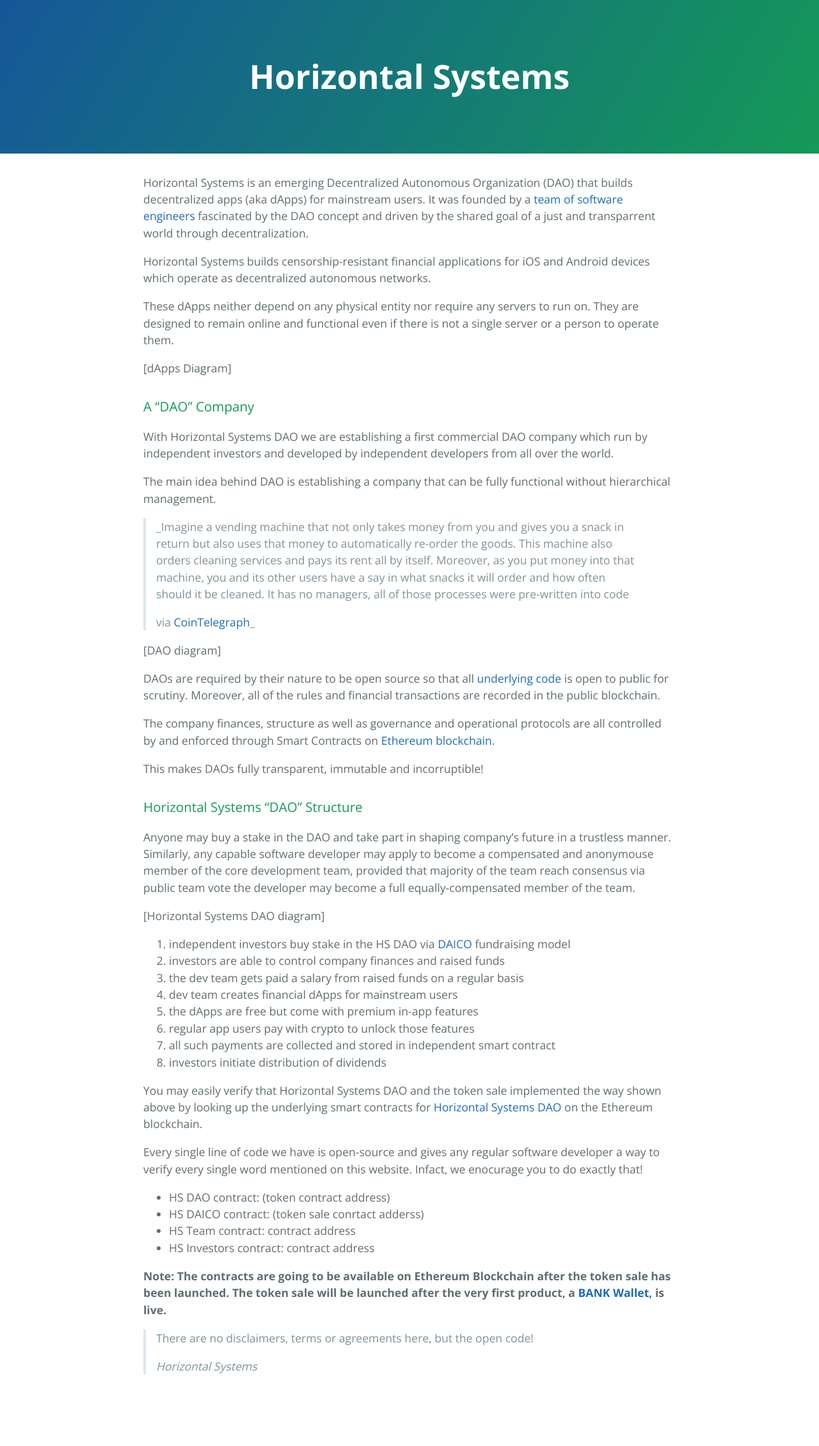
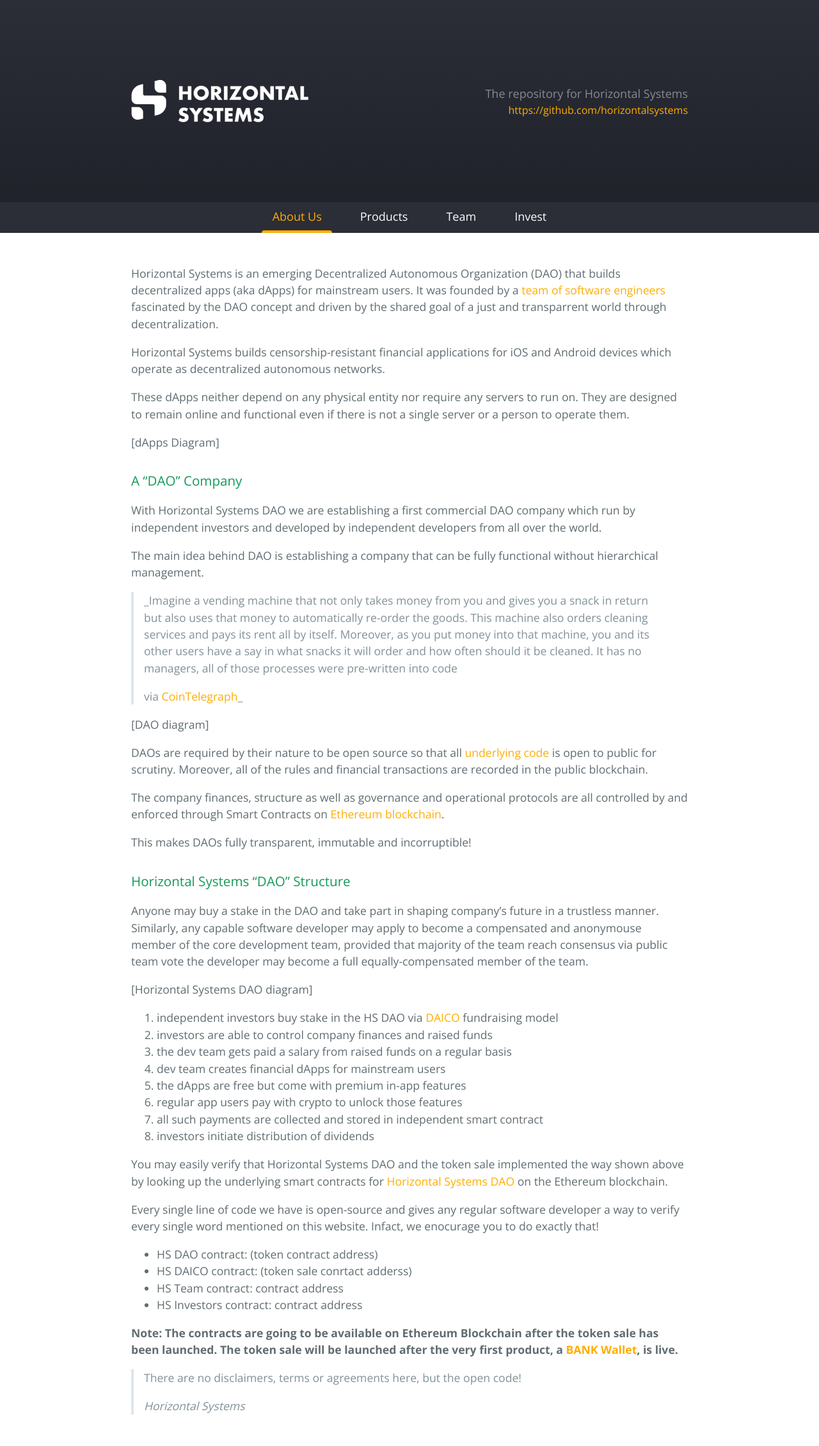
Before and after one commit to horizontalsystems/horizontalsystems.github.io, a Jekyll site: the page built from index.md, in a window 1280 px wide. Shown: the whole page at 64% size. Built offline with Jekyll 4.4.1, drawn with Linux system fonts in a browser that asks for light colours; nearby versions of some CDN libraries; library files that are not in the unit come from our copies; before the commit the page ends 2198 px from its top, so only the background shows below that.

Commit message:
Design header with navigation

```diff
--- /dev/null
+++ b/_includes/head.html
@@ -0,0 +1,8 @@
+<head>
+  <title>{{ site.title }}</title>
+  <meta charset="UTF-8">
+  <meta name="viewport" content="width=device-width, initial-scale=1">
+  <meta name="apple-mobile-web-app-status-bar-style" content="black-translucent">
+
+  <link rel="stylesheet" href="{{ '/assets/css/styles.css?v=' | append: site.github.build_revision | relative_url }}">
+</head>
--- /dev/null
+++ b/_includes/header.html
@@ -0,0 +1,41 @@
+<header role="banner">
+  <div class="container">
+    <div class="banner">
+      <div class="banner-logo">
+        <img alt={{site.title}} width="277"
+             src="/assets/images/hs-logo.png"
+             srcset="
+                   /assets/images/hs-logo@2x.png 2x,
+                   /assets/images/hs-logo@3x.png 3x" />
+      </div>
+      <div class="banner-info">
+        <div class="banner-desc">The repository for Horizontal Systems</div>
+        <div class="banner-link">
+          <a href="https://github.com/horizontalsystems">https://github.com/horizontalsystems</a>
+        </div>
+      </div>
+    </div>
+  </div>
+  <nav role="navigation">
+    <div class="container">
+      <ul class="navbar-nav">
+        <li class="nav-item active">
+          <a class="nav-link" href="#">About Us</a>
+          <div class="nav-bottom"></div>
+        </li>
+        <li class="nav-item">
+          <a class="nav-link" href="#">Products</a>
+          <div class="nav-bottom"></div>
+        </li>
+        <li class="nav-item">
+          <a class="nav-link" href="#">Team</a>
+          <div class="nav-bottom"></div>
+        </li>
+        <li class="nav-item">
+          <a class="nav-link" href="#">Invest</a>
+          <div class="nav-bottom"></div>
+        </li>
+      </ul>
+    </div>
+  </nav>
+</header>
--- a/_layouts/default.html
+++ b/_layouts/default.html
@@ -1,20 +1,15 @@
 <!DOCTYPE html>
 <html lang="en">
-  <head>
-    <title>{{ site.title }}</title>
-    <meta charset="UTF-8">
-    <meta name="viewport" content="width=device-width, initial-scale=1">
-    <meta name="apple-mobile-web-app-status-bar-style" content="black-translucent">
+  {% include head.html %}
 
-    <link rel="stylesheet" href="{{ '/assets/css/styles.css?v=' | append: site.github.build_revision | relative_url }}">
-  </head>
   <body>
-    <header class="page-header" role="banner">
-      <h1 class="project-name">{{ site.title | default: site.github.repository_name }}</h1>
-    </header>
+    {% include header.html %}
 
-    <main id="content" class="main-content" role="main">
-      {{ content }}
+    <main role="main">
+      <div class="container">
+        {{ content }}
+      </div>
     </main>
+
   </body>
 </html>
--- a/_sass/horizontalsystems.scss
+++ b/_sass/horizontalsystems.scss
@@ -1,4 +1,3 @@
-@import "normalize.css";
 @import "variables";
 @import "mixins";
 @import url('https://fonts.googleapis.com/css?family=Open+Sans:400,700');
@@ -16,6 +15,22 @@
   color: $body-text-color;
 }
 
+.container {
+  width: 100%;
+  padding-right: 15px;
+  padding-left: 15px;
+  margin-right: auto;
+  margin-left: auto;
+
+  @include large {
+    max-width: 900px;
+  }
+
+  @include medium {
+    max-width: 650px;
+  }
+}
+
 a {
   color: $body-link-color;
   text-decoration: none;
@@ -25,50 +40,109 @@
   }
 }
 
-.page-header {
-  color: $header-color;
-  text-align: center;
-  background: $header-bg-color linear-gradient(120deg, $header-bg-color-secondary, $header-bg-color);
+header {
+  background: linear-gradient(to bottom,
+    $header-bg-color-secondary,
+    $header-bg-color
+  );
 
-  @include large {
-    padding: 5rem 6rem;
+  .banner {
+    display: flex;
+    height: 316px;
+    justify-content: center;
+    align-items: center;
   }
 
-  @include medium {
-    padding: 3rem 4rem;
+  .banner-logo {
+    display: flex;
+    flex-grow: 1;
+  }
+
+  .banner-info {
+    flex: none;
+    text-align: right;
+  }
+
+  .banner-desc {
+    color: $banner-desc-color;
+    font-size: 18px;
   }
 
   @include small {
-    padding: 2rem 1rem;
+    .banner {
+      flex-wrap: wrap;
+      align-content: space-evenly;
+    }
+
+    .banner-logo {
+      flex-grow: 0;
+    }
   }
 }
 
-.project-name {
-  margin-top: 0;
-  margin-bottom: 0.1rem;
+nav {
+  height: 48px;
+  font-size: 18px;
+  background-color: $header-bg-color-secondary;
 
-  @include large {
-    font-size: 3.25rem;
+  .navbar-nav {
+    margin: 0;
+    padding: 0;
+    display: flex;
+    list-style: none;
+    justify-content: center;
+
+    @include small {
+      justify-content: flex-start;
+    }
   }
 
-  @include medium {
-    font-size: 2.25rem;
+  .nav-item {
+    display: flex;
+    flex-direction: column;
+    align-items: center;
+
+    .nav-link {
+      padding: 8.5px 30px;
+      color: #ffffff;
+      white-space: nowrap; // otherwise will overlap .nav-bottom
+
+      &:hover {
+        text-decoration: none;
+      }
+    }
+
+    .nav-bottom {
+      display: none;
+      height: 4px;
+      width: 80%;
+      background: $body-link-color;
+      border-radius: 4px 4px 0 0;
+    }
+
+    &.active {
+      .nav-bottom {
+        display: flex;
+      }
+
+      .nav-link {
+        color: $body-link-color;
+      }
     }
 
     @include small {
-    font-size: 1.75rem;
+      .nav-link {
+        padding: 8.5px 10px;
+      }
     }
   }
 
-.main-content {
+}
+
+main {
   word-wrap: break-word;
 
-  :first-child {
-    margin-top: 0;
-  }
-
   @include large {
-    max-width: 64rem;
     padding: 2rem 6rem;
     margin: 0 auto;
     font-size: 1.1rem;
--- a/_sass/variables.scss
+++ b/_sass/variables.scss
@@ -4,14 +4,15 @@
 
 // Headers
 $header-color: #fff !default;
-$header-bg-color: #159957 !default;
-$header-bg-color-secondary: #155799 !default;
+$header-bg-color: #1f2129 !default;
+$header-bg-color-secondary: #2b2d37 !default;
 
 // Colors
 $headings-color: #159957 !default;
 $body-text-color: #606c71 !default;
-$body-link-color: #1e6bb8 !default;
+$body-link-color: #ffad00 !default;
 $quote-text-color: #819198 !default;
+$banner-desc-color: #8a8a8f !default;
 
 $code-text-color: #567482 !default;
 $code-bg-color: #f3f6fa !default;
--- a/assets/css/styles.scss
+++ b/assets/css/styles.scss
@@ -1,4 +1,5 @@
 ---
 ---
 
+@import "normalize.css";
 @import "horizontalsystems";
```
Also changed, not shown: assets/css/normalize.css (renamed from _sass/normalize.css), assets/images/hs-logo.png (added), assets/images/hs-logo@2x.png (added), assets/images/hs-logo@3x.png (added). Lines whose indentation alone changed are shown as unchanged.
